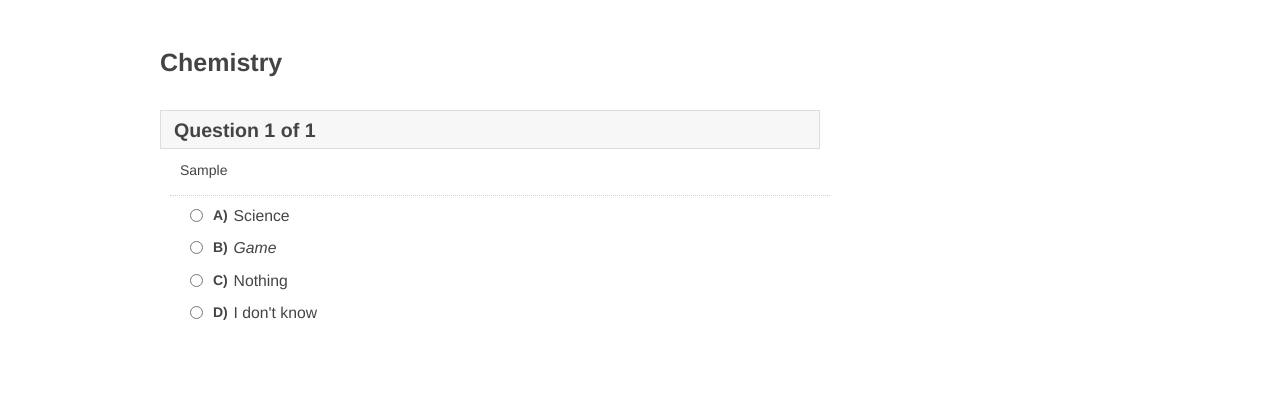
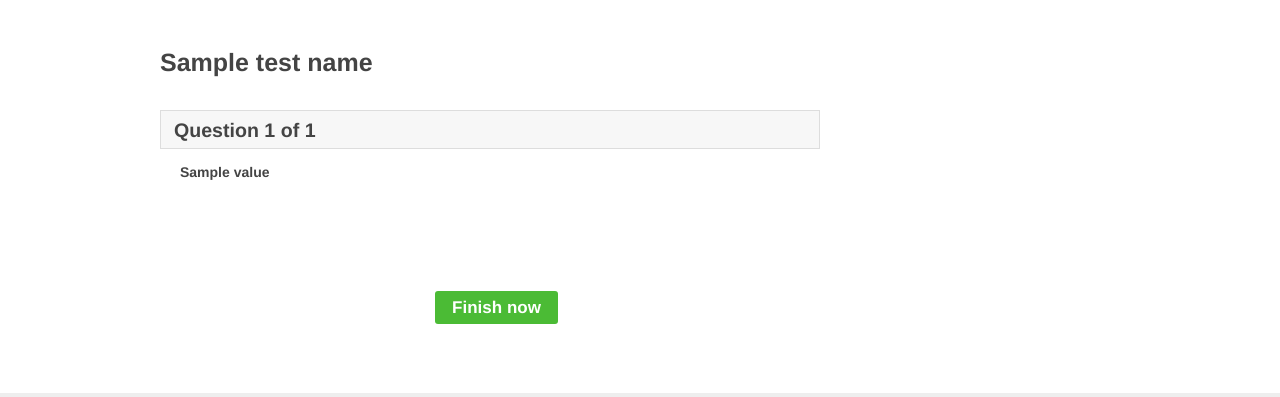
Before and after one commit to Infinitotech/schoolprojectupdatedv1, a Django app: template templates/test questions.html in a window 1280 px wide. Shown: the part 118-515 px from the top of the page. Run offline with Django 3.2, Linux system fonts and the light colour scheme; the template is opened without the code that fills it: most values are stand-ins (such as "Sample title", 1, 10 or a date in 2020); some libraries are stand-ins or nearby versions; grey boxes are pictures that could not be loaded.

Commit message:
test_questions.html test_header added

```diff
--- a/templates/test questions.html
+++ b/templates/test questions.html
@@ -67,52 +67,51 @@
 </div>
 <div id="content" class="clearfix">
 <div class="innerWrapper"><div class="col640"><div id="ajax-container"><div class="classmarker_content"><a id="q"></a>
-<h3 class="testname">Chemistry</h3><div class="v3QuizHolder"><form method="post" action="https://www.classmarker.com/test/accept/" id="questionform" autocomplete="off">
+<h3 class="testname">{{ test_name }}</h3><div class="v3QuizHolder"><form method="post" action="https://www.classmarker.com/test/accept/" id="questionform" autocomplete="off">
 <input type="hidden" name="test_id" value="742198">
 <input type="hidden" id="timeoutinput" name="na1" value="na">
 <input type="hidden" id="finishnowinput" name="na2" value="na">
 <input type="hidden" id="control" name="next" value="1">
 <input type="hidden" name="rtla" value="1488099053">
 <input type="hidden" name="autosavequestion_token" value="da9e03355307c998d1cffd536ea11ef8"><div id="questions_container"><a id="q11423423"></a>
-        <div class="qbox takingtest">
+
+          {% for question,value in questions.items %}
+               <div class="qbox takingtest">
             <div class="qboxleft"><h2>Question 1 of 1</h2></div>
             <div class="clear"></div>
         </div>
-        {% for i in q_list %}
+
+
         <div class="col600 qsholder editor" data-must-answer="1" data-question-type="mcsa">
-            <p class=" bbcode">{{ i }}</p>
+
+            <p class=" bbcode"><h5>{{ value  }}</h5></p>
+
+                {% for ques,option in options.items %}
+                    {% if ques == question %}
+                        {% for opt,value1 in option.items %}
+
+
+
         </div>
-        {% endfor %}
+
+
+
 <div class="dotted"></div>
-<div class="mcanswersDiv"><fieldset class="qfieldset"><legend><span class="hide">Answer options for question 1</span></legend><div class="clear"></div>
+<div class="mcanswersDiv"><fieldset class="qfieldset"><legend><span class="hide">Answer options for question </span></legend><div class="clear"></div>
 <div class="ans_select">
 <input type="radio" id="rmc_11423423_0" name="mcsa_11423423_1488099053" value="bcbbab68e1336d95d26005295de0b4cb">
 </div>
 <div class="ans_content_letter"><strong>A)&nbsp;</strong></div>
 <div class="ans_content_prefixed editor">
-<label for="rmc_11423423_0" class=" bbcode">Science</label>
+<label for="rmc_11423423_0" class=" bbcode"> {{ value1  }}</label>
 </div><div class="clear"></div>
-<div class="ans_select">
-<input type="radio" id="rmc_11423423_1" name="mcsa_11423423_1488099053" value="bbe3ecf63cc192103f7f41c0850aaff6">
-</div>
-<div class="ans_content_letter"><strong>B)&nbsp;</strong></div>
-<div class="ans_content_prefixed editor">
-<label for="rmc_11423423_1" class=" bbcode"><i>Game</i></label>
-</div><div class="clear"></div>
-<div class="ans_select">
-<input type="radio" id="rmc_11423423_2" name="mcsa_11423423_1488099053" value="3a6616e587d34c028a7406932da9a2fb">
-</div>
-<div class="ans_content_letter"><strong>C)&nbsp;</strong></div>
-<div class="ans_content_prefixed editor">
-<label for="rmc_11423423_2" class=" bbcode">Nothing</label>
-</div><div class="clear"></div>
-<div class="ans_select">
-<input type="radio" id="rmc_11423423_3" name="mcsa_11423423_1488099053" value="ab812ed0df7058ea377d095deaec7f5c">
-</div>
-<div class="ans_content_letter"><strong>D)&nbsp;</strong></div>
-<div class="ans_content_prefixed editor">
-<label for="rmc_11423423_3" class=" bbcode">I don't know</label>
-</div></fieldset></div></div><div class="hide" id="showRefreshInstructions"><div class="alert-box error editor ">Please wait another 30 seconds and if nothing happens, please <a class="removeOnBeforeUnload" href="https://www.classmarker.com/test/?refreshtest">click here</a> to reload this page.<br><br><strong>Important Note:</strong> Reloading this page will clear your answers on this page. To ensure you do not lose the answers on this page, make sure you copy any written answers into a text document so you can copy and paste them into the answer boxes again after your refresh your browser.</div></div><div class="nextprev mainnextprevbox"><div class="prevbox">&nbsp;</div><div class="nextbox">&nbsp;</div><div class="finishbox" id="dfinish"><a class="finish2" href="https://www.classmarker.com/test/?test_id=742198#" id="qfinish">Finish now</a><a class="confirmfinish2 hide" href="https://www.classmarker.com/test/?test_id=742198#" id="qfinish_confirm">Confirm finish now</a></div></div><div class="clearheight"></div><script type="text/javascript">
+
+     {% endfor %}
+                    {% endif %}
+
+                {% endfor %}
+
+</fieldset></div></div>{% endfor %}<div class="hide" id="showRefreshInstructions"><div class="alert-box error editor ">Please wait another 30 seconds and if nothing happens, please <a class="removeOnBeforeUnload" href="https://www.classmarker.com/test/?refreshtest">click here</a> to reload this page.<br><br><strong>Important Note:</strong> Reloading this page will clear your answers on this page. To ensure you do not lose the answers on this page, make sure you copy any written answers into a text document so you can copy and paste them into the answer boxes again after your refresh your browser.</div></div><div class="nextprev mainnextprevbox"><div class="prevbox">&nbsp;</div><div class="nextbox">&nbsp;</div><div class="finishbox" id="dfinish"><a class="finish2" href="https://www.classmarker.com/test/?test_id=742198#" id="qfinish">Finish now</a><a class="confirmfinish2 hide" href="https://www.classmarker.com/test/?test_id=742198#" id="qfinish_confirm">Confirm finish now</a></div></div><div class="clearheight"></div><script type="text/javascript">
 		//asset_image_toggle_max_width = 550;
 		var web_root = "/test/";
 		var message_test_error_unanswered_text = "You must attempt all questions to continue.";
--- a/v1/Database.py
+++ b/v1/Database.py
@@ -19,6 +19,10 @@ class DataBase(object):
             mydict[s['id']] = s['school_name']
         return mydict
 
+    # This function must return a user -- only to be called if the user is logged in
+    def get_user(self,username, school_id, branch_id):
+        return self.db.users.find_one({"username": username, "school_id": school_id, "branch_id": branch_id})
+
     def authenticate_and_get_user(self,username, password,school_id,branchid):
         user = self.db.users.find_one(
             {'school_id': int(school_id), 'password': password, 'branch_id': int(branchid), 'username': username})
```
Also changed, not shown: test_module/student_views.py (+2 -7 lines), v1/views.py (+12 -1 lines).
